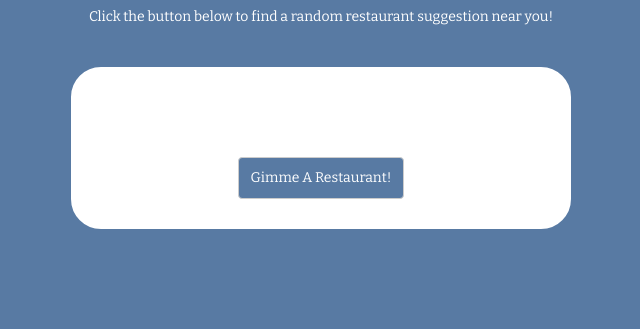
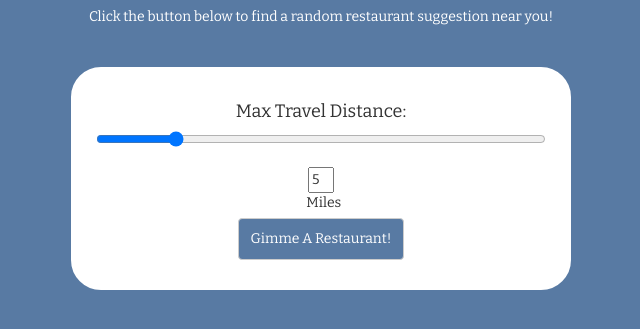
Before and after one commit to GamePlayerCole/Uhack2017, a website: page web/index.html in a window 1280 px wide. Shown: the part 73-402 px from the top of the page, without its empty margins (319-959 px from the left). Drawn offline with nearby package versions, Linux system fonts and the light colour scheme.

Commit message:
updated to the latest fixes. Slider is still wip

```diff
--- a/web/clientSide.js
+++ b/web/clientSide.js
@@ -1,5 +1,6 @@
 $(document).ready(function(){
-	console.log(restaurantsList);
+	$("#results").hide();
+	//console.log(restaurantsList)
 	$("#new").on("click", function(){
 		if (typeof restaurantsList === 'undefined' || restaurantsList === null || restaurantsList.length == 0) {
 			getLocation();
@@ -27,14 +28,15 @@ function setHtmlAttributes(name, href, addy, phone, imgUrl, gmapLink) {
 	$("#address").html(addy.join(", "));
 	$("#phone-number").html(phone);
 	$("#pic").attr("src", imgUrl);
-	$("#gmaps-link").html("Google Maps Link");
+	$("#gmaps-link").html("Open in Google Maps");
 	$("#gmaps-link").attr("href", gmapLink);
+	$("#results").show();
 }
 
 function getRestaurantsList(lat,longitude){
 
 	var restaurantRequest = new XMLHttpRequest();
-	restaurantRequest.open("GET", "https://0bbc761e.ngrok.io/yelp?latitude=" + lat+"&longitude="+longitude, true);
+	restaurantRequest.open("GET", "https://60862f8c.ngrok.io/yelp?latitude=" + lat+"&longitude="+longitude, true);
 
 	restaurantRequest.onload = function(e){
 		console.log("Sending request to server");
--- a/web/index.html
+++ b/web/index.html
@@ -23,7 +23,7 @@
 		</div>
 	</div>
 
-	<div class="container-fluid">
+	<div class="container-fluid" id="results">
 		<div class="row margin">
 			<div class="hub col-lg-6 col-lg-offset-3 text-center">
 				<div class="restaurant text-color">
@@ -33,10 +33,21 @@
 					<div class="margin" id="phone-number"></div>
 					<a class="margin" id="gmaps-link"></a>
 				</div>
+			</div>
+		</div>
+	</div>
+
+	<div class="container-fluid">
+		<div class="row margin">
+			<div class="hub flex col-lg-6 col-lg-offset-3 text-center">
+					<h4>Max Travel Distance:</h4>
+					<input type="range" min="1" max="25" value="5" class="slider" id="distanceSlider">
+					&nbsp &nbsp;
+					<input type="text" name="maxDistance" id="distanceValue" value="5" maxlength="2" size="1">
+					 &nbsp; Miles
 				<div>
 					<button class="btn btn-default buttons background" id="new">Gimme A Restaurant!</button>
 				</div>
-
 			</div>
 		</div>
 	</div>
--- /dev/null
+++ b/web/sliders.css
@@ -0,0 +1,37 @@
+#slidecontainer {
+    width: 100%;
+}
+
+.slider {
+    -webkit-appearance: none;
+    /*width: 100%;*/
+    height: 10px;
+    border-radius: 5px;
+    background: #d3d3d3;
+    outline: none;
+    opacity: 0.7;
+    -webkit-transition: .2s;
+    transition: opacity .2s;
+}
+
+.slider:hover {
+    opacity: 1;
+}
+
+.slider::-webkit-slider-thumb {
+    -webkit-appearance: none;
+    appearance: none;
+    width: 15px;
+    height: 15px;
+    border-radius: 50%;
+    background: rgb(88, 122, 163);
+    cursor: pointer;
+}
+
+.slider::-moz-range-thumb {
+    width: 25px;
+    height: 25px;
+    border-radius: 50%;
+    background: #4CAF50;
+    cursor: pointer;
+}
--- a/web/style.css
+++ b/web/style.css
@@ -49,11 +49,15 @@ body {
 	border-color: #FFF;
 	min-height: 30px;
 	height: auto;
-	display: flex;
 	flex-direction: column;
 	flex-wrap: nowrap;
 	align-items: center;
 	justify-content: space-between;
+}
+
+.flex {
+
+	display: flex;
 }
 
 .restaurant {
```
Also changed, not shown: web/sliders.js (added, +26 -0 lines).
